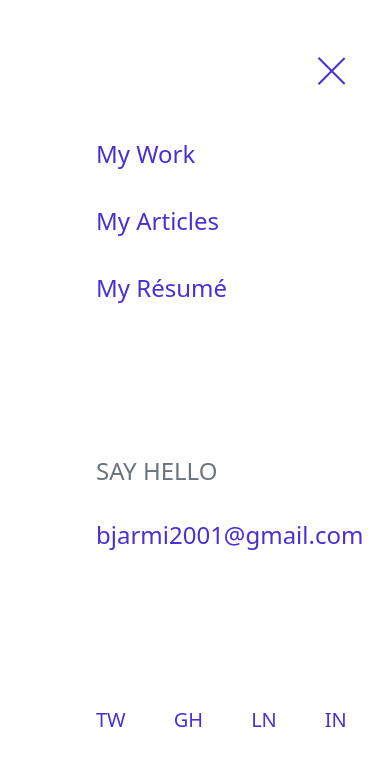
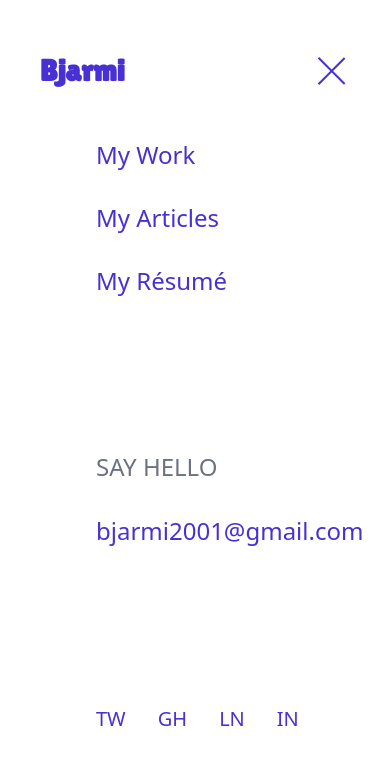
Before and after one commit to Bjarmi01/my-portfolio, a Next.js app: page / in a window 390 px wide. Both pictures are taken after a click on the button "Toggle menu". Shown: the top 766 px of the page. Built offline with nearby package versions, Linux system fonts and the light colour scheme.

Commit message:
mobile layout fixes done

```diff
--- a/src/app/components/DefaultNavbar.tsx
+++ b/src/app/components/DefaultNavbar.tsx
@@ -19,7 +19,7 @@ export default function DefaultNavbar() {
   }, [pathname]);
 
   return (
-    <nav className="flex items-center justify-between px-[3em] md:p-[6em] h-[7em] md:h-[11.12em] bg-[#f5f4fc] w-full text-lg z-50 transition-transform duration-300">
+    <nav className="flex items-center justify-between px-[2.2em] md:p-[6em] h-[7em] md:h-[11.12em] bg-[#f5f4fc] w-full text-lg z-50 transition-transform duration-300">
       <div
         className={`${lilita_one.className} text-[#4831d4] text-3xl md:text-[2.5em] font-bold transition-all duration-300`}
       >
--- a/src/app/components/LandingNavbar.tsx
+++ b/src/app/components/LandingNavbar.tsx
@@ -16,10 +16,9 @@ export default function LandingNavbar() {
 
   useEffect(() => {
     const handleResize = () => {
-      setIsMobile(window.innerWidth < 768); // Adjust based on your `md:` breakpoint
+      setIsMobile(window.innerWidth < 768);
     };
 
-    // Initial check and add resize listener
     handleResize();
     window.addEventListener('resize', handleResize);
 
@@ -28,15 +27,23 @@ export default function LandingNavbar() {
     };
   }, []);
 
-  const visibleSection = useControlledScroll(isMobile ? [] : ['section1', 'section2', 'section3', 'section4', 'section5']);
+  const visibleSection = useControlledScroll(['section1', 'section2', 'section3', 'section4', 'section5']);
   const isFirstPage = visibleSection === 'section1';
   const isThirdPage = visibleSection === 'section3';
 
   return (
-    <nav className="flex items-center justify-between px-[2.2em] md:p-[6em] h-[7em] md:h-[11.12em] bg-[#4831d4] md:bg-transparent w-full text-lg relative md:fixed z-50 transition-transform duration-300">
+    <nav className='flex items-center justify-between px-[2.2em] md:p-[6em] h-[7em] md:h-[11.12em] w-full text-lg fixed top-0 z-50 pointer-events-auto transition-transform duration-300 md:bg-transparent'>
       <div
-        className={`${lilita_one.className} text-3xl md:text-[2.5em] font-bold transition-all duration-300 ${
-          isFirstPage ? 'text-[#ccf381]' : isThirdPage ? 'text-[#ccf381] text-[1.8em]' : isMobile ? 'text-[#ccf381]' :'text-[#4831d4] text-[1.8em]'
+        className={`${lilita_one.className} text-3xl md:text-[2.5em] font-bold transition-all duration-300 z-10 ${
+          isOpen && isMobile
+          ? 'text-[#4831d4] mt-4'
+          : isFirstPage
+          ? 'text-[#ccf381]'
+          : isThirdPage
+          ? 'text-[#ccf381] text-[1.8em]'
+          : isMobile
+          ? 'text-[#ccf381]'
+          : 'text-[#4831d4] text-[1.8em]'
         }`}
       >
         <Link href="/">{isFirstPage ? 'Bjarmi' : isMobile ? 'Bjarmi' : 'B'}</Link>
@@ -49,13 +56,13 @@ export default function LandingNavbar() {
         {/* Top line */}
         <span
           className={`block h-[2px] w-full z-10 transform transition-transform duration-300 ease-in-out
-          ${isOpen ? 'bg-[#4831d4] rotate-45 translate-y-[16px]' : isThirdPage ? 'bg-[#ccf381]' : isFirstPage ? 'bg-[#ccf381] md:bg-[#4831d4]' : 'bg-[#4831d4]'}`}
+          ${isOpen ? 'bg-[#4831d4] rotate-45 translate-y-[16px]' : isThirdPage ? 'bg-[#ccf381]' : isFirstPage ? 'bg-[#ccf381] md:bg-[#4831d4]' : isMobile ? 'bg-[#ccf381]' : 'bg-[#4831d4]'}`}
         ></span>
 
         {/* Bottom line */}
         <span
           className={`block h-[2px] w-2/3 z-10 transform transition-transform duration-300 ease-in-out
-          ${isOpen ? 'bg-[#4831d4] -rotate-45 w-full z-10' : isThirdPage ? 'bg-[#ccf381]' : isFirstPage ? 'bg-[#ccf381] md:bg-[#4831d4]' : 'bg-[#4831d4]'}`}
+          ${isOpen ? 'bg-[#4831d4] -rotate-45 w-full z-10' : isThirdPage ? 'bg-[#ccf381]' : isFirstPage ? 'bg-[#ccf381] md:bg-[#4831d4]' : isMobile ? 'bg-[#ccf381]' : 'bg-[#4831d4]'}`}
         ></span>
       </button>
 
@@ -66,7 +73,7 @@ export default function LandingNavbar() {
         }`}
       >
       <ul
-          className={`space-y-10 md:space-y-6 mt-8 relative opacity-0 transform translate-x-10 transition-all duration-500 ease-in-out ${
+          className={`space-y-9 md:space-y-6 mt-8 relative opacity-0 transform translate-x-10 transition-all duration-500 ease-in-out ${
             isOpen ? 'opacity-100 translate-x-0' : ''
           }`}
           style={{ transitionDelay: '0ms' }}
@@ -116,7 +123,7 @@ export default function LandingNavbar() {
         </div>
 
         <div
-          className={`mt-12 flex space-x-12 md:space-x-4 opacity-0 transform translate-x-10 transition-all duration-500 ease-in-out ${
+          className={`mt-12 flex space-x-8 md:space-x-4 opacity-0 transform translate-x-10 transition-all duration-500 ease-in-out ${
             isOpen ? 'opacity-100 translate-x-0' : ''
           }`}
           style={{ transitionDelay: '400ms' }}
--- a/src/app/components/SectionIndicator.tsx
+++ b/src/app/components/SectionIndicator.tsx
@@ -7,7 +7,7 @@ export default function SectionIndicator() {
   const { currentSection, setCurrentSection } = useSectionContext();
 
   return (
-    <div className="fixed top-[70%] right-[2em] md:right-[7em] flex flex-col items-center space-y-4 transform -translate-y-1/2">
+    <div className="fixed top-[70%] right-[2em] md:right-[7em] hidden md:flex flex-col items-center space-y-4 transform -translate-y-1/2">
       {Array.from({ length: sections }, (_, i) => (
         <div
           key={i}
--- a/src/app/context/ScrollContext.tsx
+++ b/src/app/context/ScrollContext.tsx
@@ -6,6 +6,8 @@ import { useSectionContext } from '../context/SectionContext';
 export const useControlledScroll = (sectionIds: string[]) => {
   const { currentSection, setCurrentSection } = useSectionContext();
   const [isScrolling, setIsScrolling] = useState(false);
+
+  const isMobile = typeof window !== 'undefined' && window.innerWidth < 768;
 
   const scrollToSection = useCallback(
     (index: number) => {
@@ -22,6 +24,8 @@ export const useControlledScroll = (sectionIds: string[]) => {
   );
 
   useEffect(() => {
+    if (isMobile) return;
+
     const handleWheel = (event: WheelEvent) => {
       event.preventDefault();
 
--- a/src/app/globals.css
+++ b/src/app/globals.css
@@ -12,6 +12,21 @@ section {
   scroll-snap-align: start;
 }
 
+@media (max-width: 767px) {
+  html, body {
+    overflow: auto;
+    height: auto;
+    scroll-snap-align: none;
+  }
+
+  section {
+    overflow: visible;
+    scroll-snap-align: none;
+    height: auto;
+    min-height: 100vh;
+  }
+}
+
 @layer utilities {
   .custom-gradient {
     background: linear-gradient(90deg, #4831d4 67%, #ccf381 33%);
--- a/src/app/sections/AboutSection.tsx
+++ b/src/app/sections/AboutSection.tsx
@@ -26,7 +26,7 @@ export default function AboutSection() {
    return (
       <section
         id="section2"
-        className="relative snap-start h-screen flex flex-col items-center justify-center px-16 md:px-40 overflow-hidden"
+        className="relative h-screen flex flex-col items-center justify-center px-16 md:px-40 overflow-hidden"
       >
       {/* First Row */}
       <div className="flex flex-col md:flex-row justify-between items-center w-full">
--- a/src/app/sections/ContactSection.tsx
+++ b/src/app/sections/ContactSection.tsx
@@ -62,7 +62,7 @@ export default function ContactSection() {
   return (
     <section
       id="section5"
-      className="snap-start h-screen flex flex-col items-center justify-center p-4 overflow-hidden"
+      className="relative h-screen flex flex-col items-center justify-center p-4 overflow-hidden"
     >
       <h1
         className={`text-[2.2em] md:text-[3.2em] text-[#4831d4] font-bold leading-none transform transition-all duration-1000 ease-in-out ${
--- a/src/app/sections/ExperienceSection.tsx
+++ b/src/app/sections/ExperienceSection.tsx
@@ -27,32 +27,32 @@ export default function ExperienceSection() {
    return (
      <section
         id="section3"
-        className="snap-start h-screen flex flex-col md:flex-row items-center justify-center md:justify-between px-40 mt-[5.5vh] bg-[#4831d4] overflow-hidden"
+        className="relative h-screen flex flex-col md:flex-row items-center justify-center md:justify-between px-[15vw] md:px-40 mt-[5.5vh] bg-[#4831d4] overflow-hidden"
       >
       <div className='w-full md:w-1/2'>
       <h1
-          className={`text-[#ccf381] md:max-w-[25vw] leading-none text-[4em] font-bold transform transition-all duration-500 ease-in-out delay-300 ${
+          className={`text-[#ccf381] md:max-w-[25vw] leading-none text-xl md:text-[4em] font-bold transform transition-all duration-500 ease-in-out delay-300 ${
             isVisible ? 'opacity-100 translate-y-0' : 'opacity-0 translate-y-10'
           }`}
         >
           My Journey So Far
         </h1>
         <p
-          className={`text-white md:max-w-[27vw] leading-relaxed mt-4 transform transition-all duration-500 ease-in-out delay-300 ${
+          className={`text-white text-xs md:tex-[1.3em] md:max-w-[27vw] leading-relaxed mt-4 transform transition-all duration-500 ease-in-out delay-300 ${
             isVisible ? 'opacity-100 translate-y-0' : 'opacity-0 translate-y-10'
           }`}
         >
           In my previous roles, I focused on front-end development using frameworks like Flutter and Vue.js, honing my ability to create intuitive, visually appealing user interfaces. While I initially gained experience with React and TypeScript through academic projects, I quickly developed a strong foundation and a keen eye for design. My adaptability and eagerness to grow have consistently enabled me to master new tools and technologies, allowing me to contribute effectively to dynamic and evolving development stacks.
         </p>
         <p
-          className={`text-white md:max-w-[27vw] leading-relaxed mt-4 transform transition-all duration-500 ease-in-out delay-500 ${
+          className={`text-white text-xs md:tex-[1.3em] md:max-w-[27vw] leading-relaxed mt-4 transform transition-all duration-500 ease-in-out delay-500 ${
             isVisible ? 'opacity-100 translate-y-0' : 'opacity-0 translate-y-10'
           }`}
         >
           During my time at Beanfee, working in a startup environment taught me the importance of writing clean, maintainable code and leveraging Git-based workflows for smooth collaboration. Similarly, as an intern at Stokkur, I worked closely with product managers and designers to translate ideas into actionable features, which improved my communication skills and ability to balance technical considerations with user-centric design.
         </p>
         <p
-          className={`text-white md:max-w-[27vw] leading-relaxed mt-4 transform transition-all duration-500 ease-in-out delay-500 ${
+          className={`hidden md:flex text-white text-xs md:tex-[1.3em] md:max-w-[27vw] leading-relaxed mt-4 transform transition-all duration-500 ease-in-out delay-500 ${
             isVisible ? 'opacity-100 translate-y-0' : 'opacity-0 translate-y-10'
           }`}
         >
--- a/src/app/sections/HeroSection.tsx
+++ b/src/app/sections/HeroSection.tsx
@@ -2,11 +2,11 @@ import Image from 'next/image';
 
 export default function HeroSection() {
   return (
-    <section id="section1" className="relative snap-start h-[90%] w-full custom-mobile-gradient md:custom-gradient z-0 overflow-hidden">
-      <div className="container mx-auto flex flex-col md:flex-row items-center justify-center md:px-16 h-full px-8">
+    <section id="section1" className="relative h-[90%] w-full custom-mobile-gradient md:custom-gradient z-0 overflow-hidden">
+      <div className="container mx-auto flex flex-col md:flex-row items-center justify-center md:px-16 h-full px-8 mt-12">
         {/* Text Section */}
-        <div className="w-full md:w-2/5 text-left mt-0 px-[15vw] md:p-0">
-          <h1 className="text-[4.4em] font-bold text-[#ccf381] mb-4 leading-none">
+        <div className="w-full md:w-2/5 text-left px-[15vw] md:p-0">
+          <h1 className="text-[3.2em] md:text-[4.4em] font-bold text-[#ccf381] mb-4 leading-none">
             Hi, I&apos;m<br />Bjarmi
           </h1>
           <p className="text-lg text-white max-w-[20em] md:max-w-fit">
@@ -15,7 +15,7 @@ export default function HeroSection() {
         </div>
 
         {/* Image Section */}
-        <div className="relative w-full md:w-3/5 flex items-center py-28 md:py-0 justify-center">
+        <div className="relative w-full md:w-3/5 flex items-center pt-28 md:py-0 justify-center">
           <div className="relative z-10">
             <div className="w-52 h-52 md:w-72 md:h-72 border border-white">
               <Image
```
Also changed, not shown: src/app/sections/ProjectsSection.tsx (+9 -9 lines).
